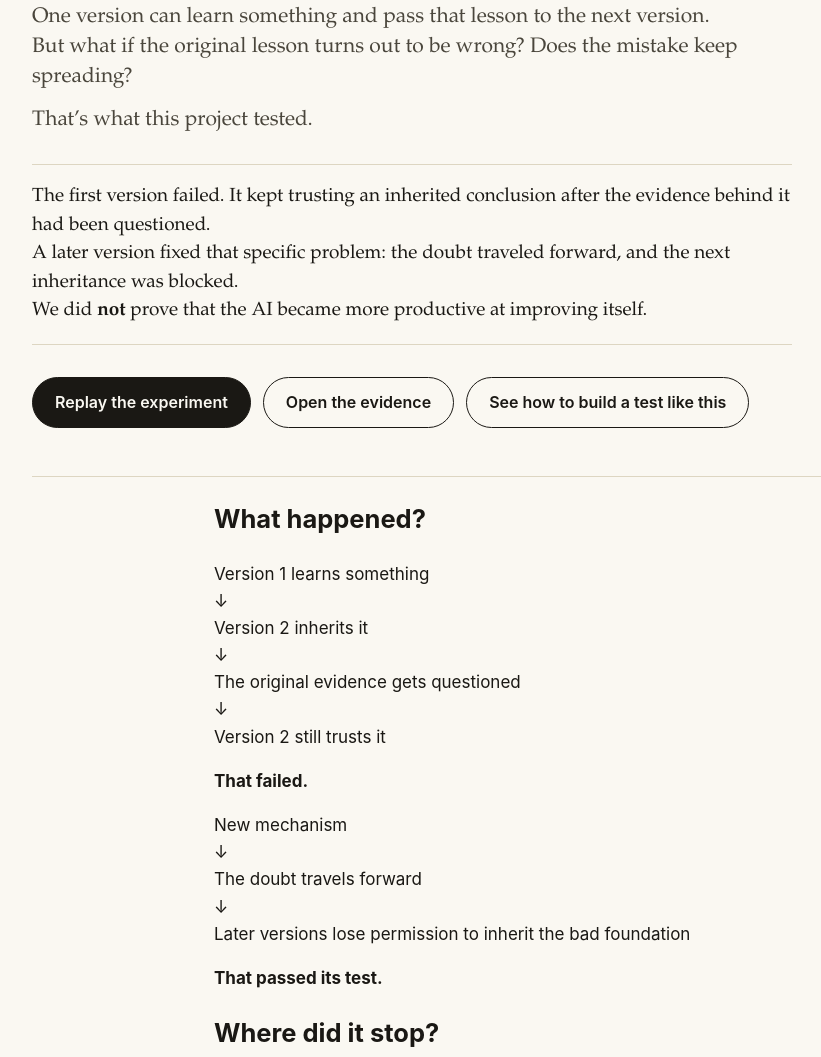
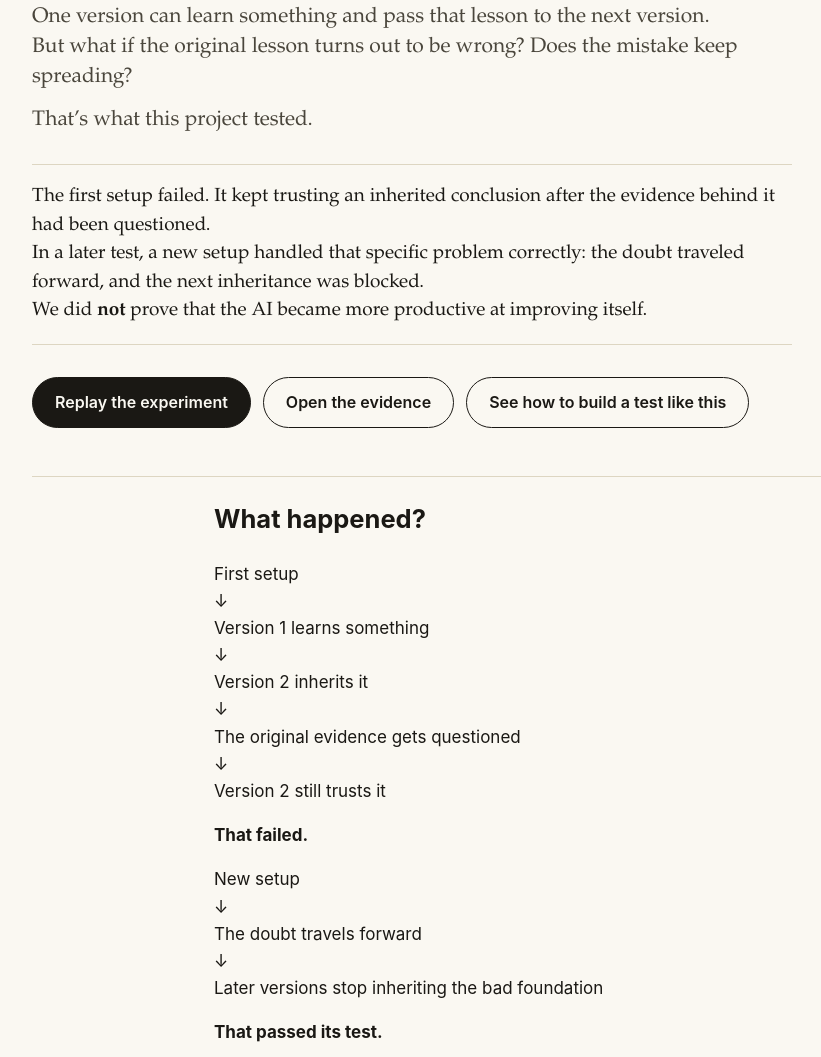
Before and after one commit to terryncew/openline-rsi, a plain HTML site: page site/index.html in a window 1280 px wide. Shown: the part 455-1512 px from the top of the page, without its empty margins (68-889 px from the left). Drawn offline with Linux system fonts and the light colour scheme.

Commit message:
launch: no autonomous self-repair implication — first setup failed, new setup handled it
Per review: the record is that the first mechanism failed and a
redesigned successor later passed its own bounded test — not that
the AI fixed itself. README and site masthead now say 'first setup'
/ 'new setup', and the text movie opens each half with the setup
label. No science, evidence, or verdicts changed.

```diff
--- a/site/index.html
+++ b/site/index.html
@@ -29,7 +29,7 @@
       <p class="mast-stake">One version can learn something and pass that lesson to the next version. But what if the original lesson turns out to be wrong? Does the mistake keep spreading?</p>
       <p class="mast-stake">That’s what this project tested.</p>
       <div class="mast-record">
-        <p>The first version failed. It kept trusting an inherited conclusion after the evidence behind it had been questioned.<br>A later version fixed that specific problem: the doubt traveled forward, and the next inheritance was blocked.<br>We did <strong>not</strong> prove that the AI became more productive at improving itself.</p>
+        <p>The first setup failed. It kept trusting an inherited conclusion after the evidence behind it had been questioned.<br>In a later test, a new setup handled that specific problem correctly: the doubt traveled forward, and the next inheritance was blocked.<br>We did <strong>not</strong> prove that the AI became more productive at improving itself.</p>
       </div>
       <nav class="doors" aria-label="Entry points">
         <a class="door" href="#exhibit">Replay the experiment</a>
@@ -44,9 +44,9 @@
     <div class="wrap-narrow">
       <h2 id="what-happened-title">What happened?</h2>
       <div class="story-steps">
-        <p>Version 1 learns something<br>↓<br>Version 2 inherits it<br>↓<br>The original evidence gets questioned<br>↓<br>Version 2 still trusts it</p>
+        <p>First setup<br>↓<br>Version 1 learns something<br>↓<br>Version 2 inherits it<br>↓<br>The original evidence gets questioned<br>↓<br>Version 2 still trusts it</p>
         <p><strong>That failed.</strong></p>
-        <p>New mechanism<br>↓<br>The doubt travels forward<br>↓<br>Later versions lose permission to inherit the bad foundation</p>
+        <p>New setup<br>↓<br>The doubt travels forward<br>↓<br>Later versions stop inheriting the bad foundation</p>
         <p><strong>That passed its test.</strong></p>
       </div>
       <h2>Where did it stop?</h2>
```
Also changed, not shown: site/templates/index.html (+3 -3 lines), 1 other file.
